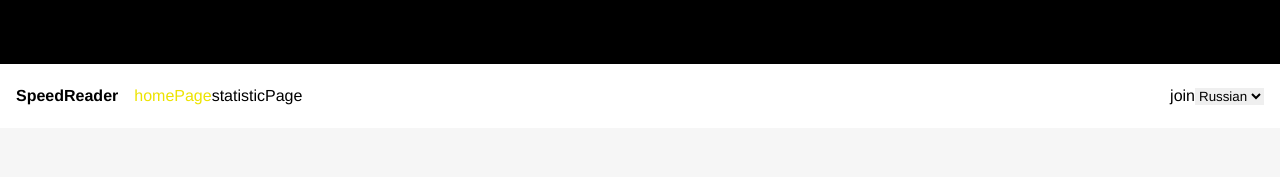
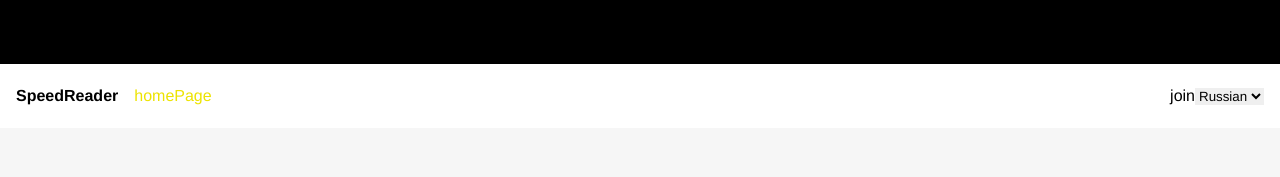
Before and after one commit to gasheva/Speed_Reader, a Vue app: page /exercises in a window 1280 px wide. Shown: the top 177 px of the page. Built offline with nearby package versions, Linux system fonts and the light colour scheme; a web font is replaced by a local one.

Commit message:
feat: hide pages for unauthenticated user

```diff
--- a/src/components/app/Navigation/TheHeader.vue
+++ b/src/components/app/Navigation/TheHeader.vue
@@ -4,13 +4,16 @@
             <label class="header__logo logo">SpeedReader</label>
             <!--NAVIGATION-->
             <ul v-if="!isScreenSmall" class="header__navigation navigation">
-                <router-link v-for="link in links"
-                             :key="link.name"
-                             :to="{name: link.route}"
-                             class="custom-router-link navigation__item">
-                    <span class="navigation-item__icon icon"/>
-                    <span>{{ t(link.label) }}</span>
-                </router-link>
+                <li v-for="link in links"
+                     :key="link.name">
+                    <router-link
+                            v-if="link.isPublic || (!link.isPublic && isAuth)"
+                            :to="{name: link.route}"
+                            class="custom-router-link navigation__item">
+                        <span class="navigation-item__icon icon"/>
+                        <span>{{ t(link.label) }}</span>
+                    </router-link>
+                </li>
             </ul>
         </div>
         <div class="header__end">
@@ -58,7 +61,7 @@ export default {
 </script>
 <script setup lang="ts">
 import {useStore} from 'vuex';
-import {computed, ref} from 'vue';
+import {computed} from 'vue';
 import {useI18n} from 'vue-i18n';
 import {useBreakpoint} from '@/composable/breakpoint';
 import {useFetchNotifications} from '@/composable/fetchNotifications';
@@ -80,9 +83,9 @@ const {notifications} = useFetchNotifications();
 
 const isAuth = computed(() => store.getters['auth/isAuth']);
 
-const join = async ()=>{
+const join = async () => {
     await router.push({name: 'sign'});
-}
+};
 
 </script>
 
@@ -96,7 +99,7 @@ const join = async ()=>{
   height: 4rem;
   background: white;
 
-  @media screen and (max-width: $sm){
+  @media screen and (max-width: $sm) {
     position: sticky;
     top: 0;
     left: 0;
--- a/src/components/app/Navigation/data/index.ts
+++ b/src/components/app/Navigation/data/index.ts
@@ -1,8 +1,8 @@
 import {Link} from '@/components/app/Navigation/data/link.interface';
 
 const links: Link[] = [
-    {name: 'home', label: 'homePage', route: 'home', icon: ''},
-    {name: 'statistic', label: 'statisticPage', route: 'statistic', icon: ''},
+    {name: 'home', label: 'homePage', route: 'home', icon: '', isPublic: true},
+    {name: 'statistic', label: 'statisticPage', route: 'statistic', icon: '', isPublic: false},
     // {name: 'exercises', label: 'exercisePage', route: 'exercises', icon: ''},
 ];
 
--- a/src/components/app/Navigation/data/link.interface.ts
+++ b/src/components/app/Navigation/data/link.interface.ts
@@ -3,4 +3,5 @@ export interface Link {
     label: string,
     route: string,
     icon: string,
+    isPublic: boolean,
 }
--- a/src/router/index.ts
+++ b/src/router/index.ts
@@ -6,7 +6,7 @@ const routes: Array<RouteRecordRaw> = [
         path: '/exercises',
         name: 'home',
         component: () => import(/* webpackChunkName: "home" */ '@/views/HomeView.vue'),
-        meta: {layout: 'main'},
+        meta: {layout: 'main', isPublic: true},
         //TODO
         children: [
             {
@@ -21,13 +21,13 @@ const routes: Array<RouteRecordRaw> = [
       path: '/statistic',
       name: 'statistic',
         component: ()=> import(/* webpackChunkName: "statistic" */ '@/views/StatisticView.vue'),
-        meta: {layout: 'main'},
+        meta: {layout: 'main', isPublic: false},
     },
     {
         path: '/sign',
         name: 'sign',
         component: () => import(/* webpackChunkName: "sign" */ '@/views/SignView.vue'),
-        meta: {layout: 'empty'},
+        meta: {layout: 'empty', isPublic: true},
         // redirect: {name: 'registration'},
         // children: [
         //     {
@@ -52,7 +52,7 @@ const routes: Array<RouteRecordRaw> = [
         path: '/account',
         name: 'account',
         component: () => import('@/components/components/Account/AccountMain.vue'),
-        meta: {layout: 'main'},
+        meta: {layout: 'main', isPublic: false},
     },
     {
         path: '/:pathMatch(.*)*',
@@ -70,6 +70,7 @@ const router = createRouter({
 router.beforeEach((to, from) => {
     if (!to.name) return;
     if (to.name === 'sign' && store.getters['auth/isAuth']) return {name: 'home'};
+    if (!to.meta.isPublic && !store.getters['auth/isAuth']) return {name: 'home'};
 });
 
 export default router;
```
